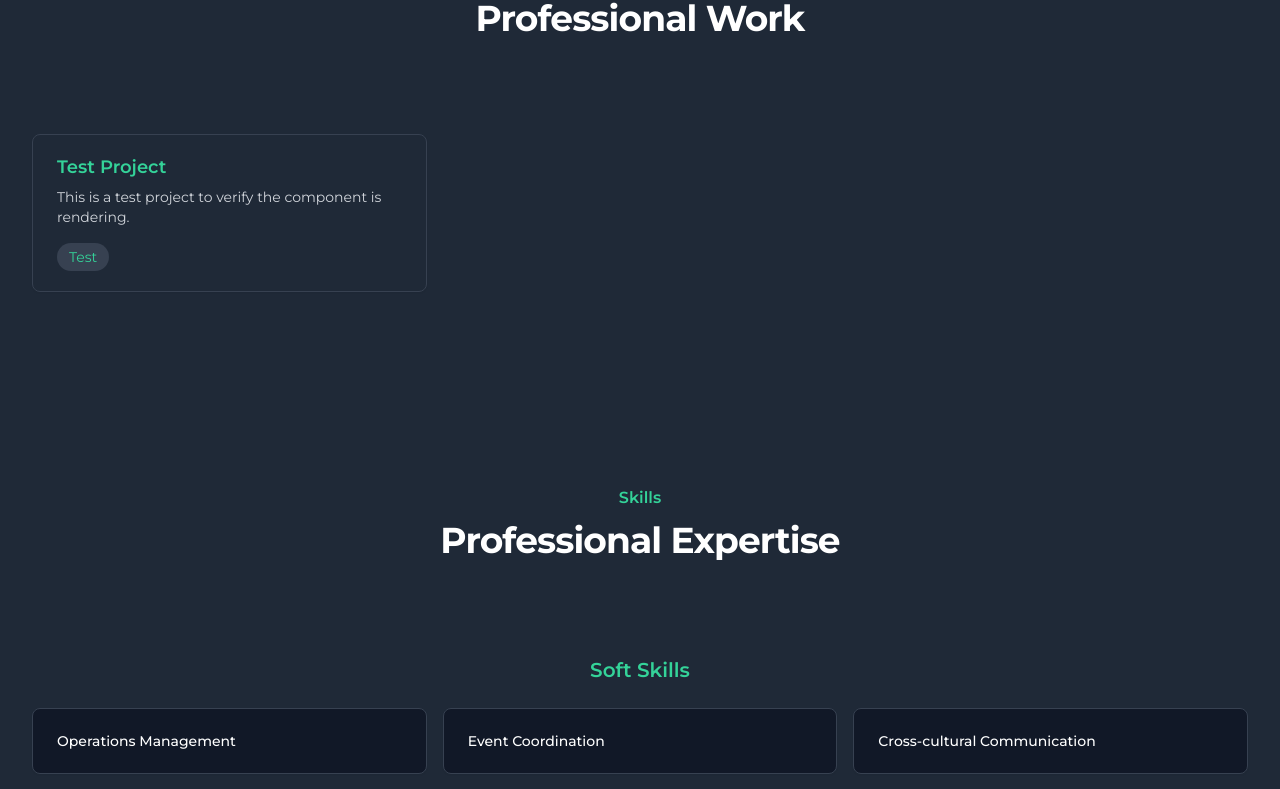
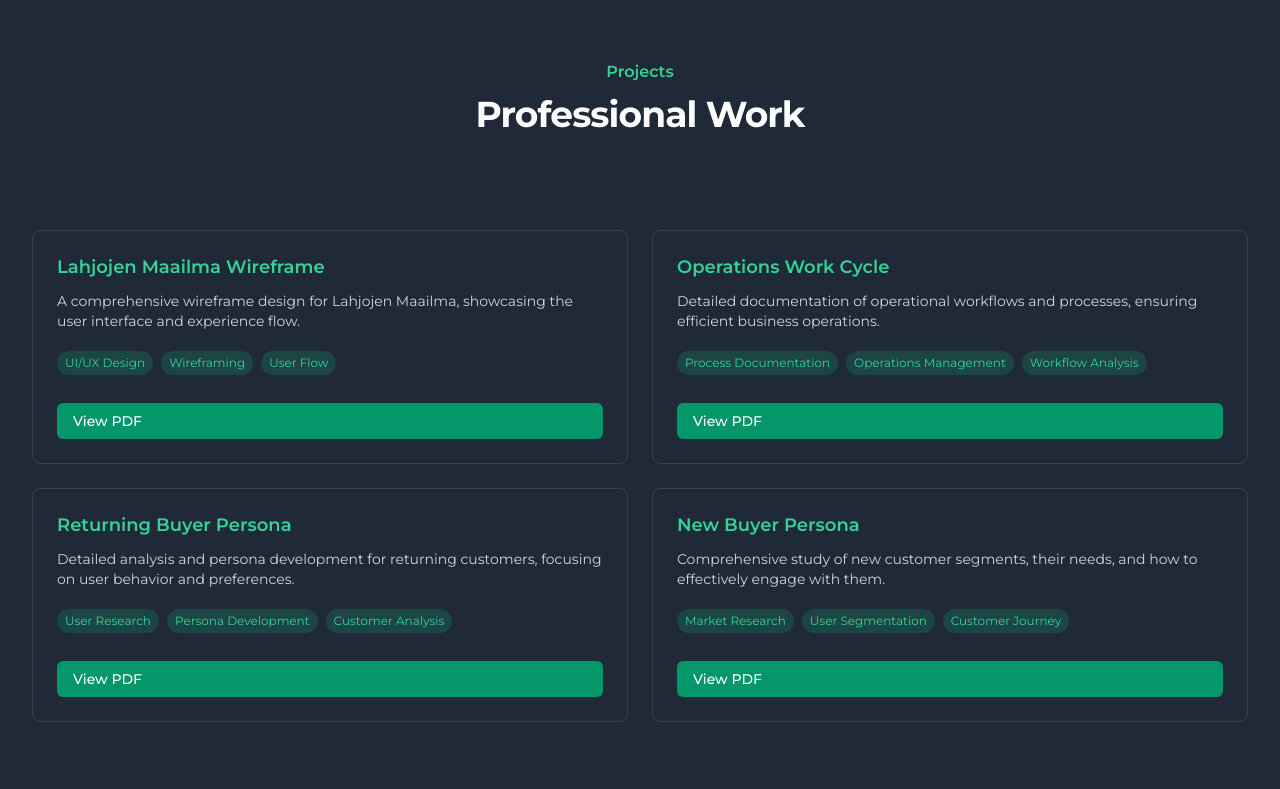
Before and after one commit to AidaKokko/Portfolio, a Next.js app: page / in a window 1280 px wide. Shown: the part 4390-5179 px from the top of the page. Built offline with nearby package versions, Linux system fonts and the light colour scheme.

Commit message:
Update Projects component to show actual projects instead of test content

```diff
--- a/src/components/Projects.tsx
+++ b/src/components/Projects.tsx
@@ -1,7 +1,40 @@
 import React from 'react';
+import Link from 'next/link';
 
 const Projects = () => {
+  const projects = [
+    {
+      title: "Lahjojen Maailma Wireframe",
+      description: "A comprehensive wireframe design for Lahjojen Maailma, showcasing the user interface and experience flow.",
+      technologies: ["UI/UX Design", "Wireframing", "User Flow"],
+      pdfPath: "/project/Lahjojen Maailma_Wireframe (Final).pdf",
+      previewPath: "/images/project-previews/wireframe-preview.jpg"
+    },
+    {
+      title: "Operations Work Cycle",
+      description: "Detailed documentation of operational workflows and processes, ensuring efficient business operations.",
+      technologies: ["Process Documentation", "Operations Management", "Workflow Analysis"],
+      pdfPath: "/project/Operations Work Cycle.pdf",
+      previewPath: "/images/project-previews/operations-preview.jpg"
+    },
+    {
+      title: "Returning Buyer Persona",
+      description: "Detailed analysis and persona development for returning customers, focusing on user behavior and preferences.",
+      technologies: ["User Research", "Persona Development", "Customer Analysis"],
+      pdfPath: "/project/Returning Buyer Persona.pdf",
+      previewPath: "/images/project-previews/returning-buyer-preview.jpg"
+    },
+    {
+      title: "New Buyer Persona",
+      description: "Comprehensive study of new customer segments, their needs, and how to effectively engage with them.",
+      technologies: ["Market Research", "User Segmentation", "Customer Journey"],
+      pdfPath: "/project/New Buyer Persona.pdf",
+      previewPath: "/images/project-previews/new-buyer-preview.jpg"
+    }
+  ];
+
   return (
+    <section id="projects" className="py-24 bg-gray-800">
       <div className="mx-auto max-w-7xl px-6 lg:px-8">
         <div className="mx-auto max-w-2xl lg:text-center">
           <h2 className="text-base font-semibold leading-7 text-emerald-400">Projects</h2>
@@ -10,19 +43,38 @@ const Projects = () => {
           </p>
         </div>
         <div className="mx-auto mt-16 max-w-2xl sm:mt-20 lg:mt-24 lg:max-w-none">
-        <div className="grid grid-cols-1 gap-4 sm:grid-cols-2 lg:grid-cols-3">
-          <div className="relative flex flex-col gap-y-2 rounded-lg border border-gray-700 bg-gray-800 px-6 py-5 shadow-sm hover:shadow-md transition-all hover:border-emerald-500">
-            <h3 className="text-lg font-semibold leading-6 text-emerald-400">Test Project</h3>
-            <p className="text-sm text-gray-300">This is a test project to verify the component is rendering.</p>
+          <div className="grid grid-cols-1 gap-6 sm:grid-cols-2 lg:grid-cols-2">
+            {projects.map((project, index) => (
+              <div
+                key={`project-${index}`}
+                className="relative flex flex-col gap-y-3 rounded-lg border border-gray-700 bg-gray-800 p-6 shadow-sm hover:shadow-md transition-all hover:border-emerald-500"
+              >
+                <h3 className="text-lg font-semibold leading-6 text-emerald-400">{project.title}</h3>
+                <p className="text-sm text-gray-300">{project.description}</p>
                 <div className="flex flex-wrap gap-2 mt-2">
-              <span className="px-3 py-1 bg-gray-700 text-emerald-400 rounded-full text-sm">
-                Test
+                  {project.technologies.map((tech, techIndex) => (
+                    <span
+                      key={`tech-${techIndex}`}
+                      className="px-2 py-1 bg-emerald-500/20 text-emerald-400 rounded-full text-xs"
+                    >
+                      {tech}
                     </span>
+                  ))}
+                </div>
+                <Link
+                  href={project.pdfPath}
+                  target="_blank"
+                  rel="noopener noreferrer"
+                  className="mt-4 inline-flex items-center px-4 py-2 text-sm font-medium text-white bg-emerald-600 hover:bg-emerald-700 rounded-md transition-colors duration-200"
+                >
+                  View PDF
+                </Link>
+              </div>
+            ))}
           </div>
         </div>
       </div>
-      </div>
-    </div>
+    </section>
   );
 };
 
```
Lines whose indentation alone changed are shown as unchanged.
